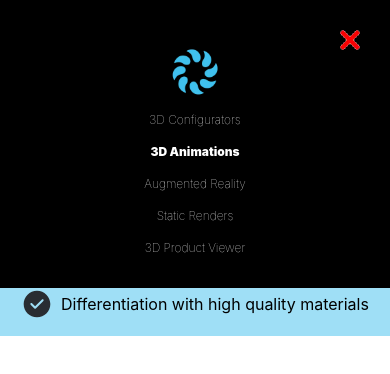
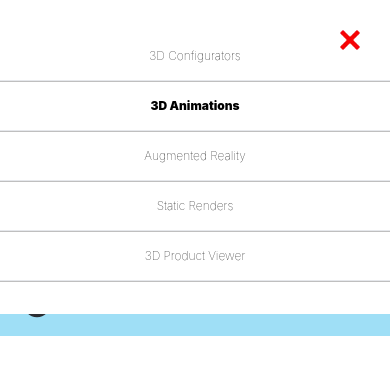
Before and after one commit to ManuelGurbanov/Opptix-Web, a React (Create React App) app: page /services/1 in a window 390 px wide. Both pictures are taken after a click on the button 334 px from the left and 32 px from the top of the page. Shown: the top 374 px of the page. Built offline with nearby package versions, Linux system fonts and the light colour scheme.

Commit message:
fixed bugs for final release

```diff
--- a/src/CaseStudiePage.js
+++ b/src/CaseStudiePage.js
@@ -410,6 +410,7 @@ function CaseStudiePage({ language }) {
           muted
           loop
           autoPlay
+          playsInline
           onClick={() => onClick(src, index)}
         />
       </div>
--- a/src/ContractButton.js
+++ b/src/ContractButton.js
@@ -9,8 +9,9 @@ export default function ContractButton({language}) {
     return (
         <>
         <button className=' bg-black text-nowrap rounded-3xl sm:px-4 sm:py-2 px-2 py-1 text-white flex items-center justify-center sm:gap-4 hover:scale-105 transition duration-75 sm:text-base text-[10px]' onClick={() => setContact(true)}>
-        <span>{translate("contract", language)}</span> <a className='aspect-square h-8 rounded-full -rotate-45 flex items-center justify-center hover:scale-105 transition duration-75' href='/services/0'>
-            <RightArrow color="#ffffff" />
+        <span>{translate("contract", language)}</span>
+        <a className='h-8 w-8 rounded-full -rotate-45 flex items-center justify-center hover:scale-105 transition duration-75 z-50' href='/services/0'>
+          <RightArrow color="#ffffff"/>
         </a>
       </button>
       {contact ? <ContactForm language={language} setContact={setContact}/> : null}
--- a/src/Footer.js
+++ b/src/Footer.js
@@ -41,7 +41,7 @@ const [result, setResult] = React.useState(false);
 };
   return (
     <div
-      className="w-full h-auto bg-zinc-200 flex flex-col sm:flex-row justify-center items-start text-black sm:p-12 p-3 gap-9 text-sm"
+      className="w-full h-auto bg-zinc-200 flex flex-row justify-center items-start text-black sm:p-12 p-6 gap-9 text-sm"
       id="get-started"
     >
       {/* Intro Section */}
@@ -66,7 +66,7 @@ const [result, setResult] = React.useState(false);
       </div>
 
       {/* Services Section */}
-      <div className="flex-col gap-1 text-black sm:flex hidden">
+      <div className="flex-col gap-1 text-black">
         <h1 className="font-bold">{translate("services", language)}</h1>
         {services.map((service) => (
           <div key={service.id} className="hover:underline cursor-pointer">
--- a/src/Navbar.js
+++ b/src/Navbar.js
@@ -25,9 +25,9 @@ function Navbar({ language, setLanguage }) {
 
         <div className='flex flex-row'>
           {/* Logo en Celulares */}
-          <button to="/" className='block w-8 sm:hidden'>
+          <Link to="/" className='block w-8 sm:hidden'>
             <img src="img/icon.webp" alt="Logo" />
-          </button>
+          </Link>
 
           <button
             className="block ml-4 mr-4 sm:hidden justify-self-start"
--- a/src/Packs.js
+++ b/src/Packs.js
@@ -40,7 +40,7 @@ function Packs({ packs, language }) {
                             </a>
                         </div>
 
-                        <p className='text-sm sm:text-[16px] my-2 w-full text-left italic font-extralight' data-aos="fade-up">{pack.description}</p>
+                        <p className='text-sm sm:text-[16px] my-2 w-full text-left italic font-light' data-aos="fade-up">{pack.description}</p>
 
                         <ul className="list-disc pl-5 text-left font-extralight w-full mb-3 text-sm sm:text-[17.43px]" data-aos="fade-up">
                             {translate(`pack${pack.id + 1}ResultsTittles`, language).map((title, index) => (
--- a/src/RightArrow.js
+++ b/src/RightArrow.js
@@ -1,5 +1,19 @@
-export default function RightArrow({color}) {
+export default function RightArrow({ color }) {
     return (
-        <svg viewBox="0 0 24 24" fill="none" xmlns="http://www.w3.org/2000/svg"><g id="SVGRepo_bgCarrier" strokeWidth="0"></g><g id="SVGRepo_tracerCarrier" strokeLinecap="round" strokeLinejoin="round"></g><g id="SVGRepo_iconCarrier"> <path d="M6 12H18M18 12L13 7M18 12L13 17" stroke={color} strokeWidth="1.5" strokeLinecap="round" strokeLinejoin="round"></path> </g></svg>
-    )
-}
+      <svg
+        viewBox="0 0 24 24"
+        width="24"
+        height="24"
+        fill="none"
+        xmlns="http://www.w3.org/2000/svg"
+      >
+        <path
+          d="M6 12H18M18 12L13 7M18 12L13 17"
+          stroke={color}
+          strokeWidth="1.5"
+          strokeLinecap="round"
+          strokeLinejoin="round"
+        />
+      </svg>
+    );
+  }
--- a/src/Services.js
+++ b/src/Services.js
@@ -1,17 +1,18 @@
 import React, { useEffect, useState } from "react";
 import { translate } from "./Translations";
 
-import { Link , useParams } from "react-router-dom";
+import { Link , useParams, useNavigate } from "react-router-dom";
 import ContactForm from "./ContactForm";
 
 
 function Services({ language, services, setLanguage, contact }) {
-  const { serviceId } = useParams();  // Obtenemos el id del servicio de la URL
+  const navigate = useNavigate();
+  const { serviceId } = useParams();
   const [actualService, setActualService] = useState(parseInt(serviceId));
 
-  const [currentPage, setCurrentPage] = useState(0); // Estado para controlar la página actual
+  const [currentPage, setCurrentPage] = useState(0);
 
-  const servicesPerPage = 3; // Número de servicios por página en pantallas pequeñas
+  const servicesPerPage = 3;
 
   const totalPages = Math.ceil(services.length / servicesPerPage);
 
@@ -38,6 +39,7 @@ function Services({ language, services, setLanguage, contact }) {
 
   const changeServiceAndCloseMenu = (serviceId) => {
     setActualService(serviceId);
+    navigate(`/services/${serviceId}`);
     setShowMenuHamburguer(false);
   }
 
@@ -54,7 +56,7 @@ function Services({ language, services, setLanguage, contact }) {
 
         {services.map((service, index) => (
           <button
-            onClick={() => setActualService(service.id)}
+            onClick={() => changeServiceAndCloseMenu(service.id)}
             key={index}
             className={`hover:scale-105 text-xs text-center w-full transition ease-in cursor-pointer duration-75 text-nowrap ${
               actualService === service.id ? "font-bold" : ""
@@ -122,7 +124,7 @@ function Services({ language, services, setLanguage, contact }) {
 
       {/* Menú desplegable en celulares */}
       {showMenuHamburguer && (
-        <div className="fixed top-0 left-0 w-full bg-black z-40 flex flex-col items-center text-white gap-4 p-8">
+        <div className="fixed top-0 left-0 z-40 flex flex-col items-center w-full gap-4 p-8 text-black bg-white font-semibold">
           <button>
             <img
               src="/exit.webp"
@@ -131,9 +133,9 @@ function Services({ language, services, setLanguage, contact }) {
               onClick={() => setShowMenuHamburguer(false)}
             />
           </button>
-          <img src="/img/icon.webp" alt="Logo" className='w-12'/>
 
           {services.map((service, index) => (
+          <>
           <button
             onClick={() => changeServiceAndCloseMenu(service.id)}
             key={index}
@@ -143,6 +145,8 @@ function Services({ language, services, setLanguage, contact }) {
           >
             {service.name}
           </button>
+          <hr className='w-screen h-[2px] bg-black bg-opacity-25'></hr>
+          </>
           ))}
         </div>
       )}
@@ -153,7 +157,7 @@ function Services({ language, services, setLanguage, contact }) {
           <button
             onClick={() => setActualService(service.id)}
             key={index}
-            className={`hover:scale-105 text-[10px] text-center w-24 transition ease-in cursor-pointer duration-75 smallGradient h-12 p-2 rounded-2xl ${
+            className={`hover:scale-105 text-sm text-center w-24 transition ease-in cursor-pointer duration-75 text-black h-12 p-2 rounded-2xl ${
               actualService === service.id ? "opacity-100" : "opacity-60"
             }`}
           >
@@ -165,14 +169,14 @@ function Services({ language, services, setLanguage, contact }) {
           currentPage < totalPages - 1 ? (
             <button
               onClick={goToNextPage}
-              className="hover:scale-105 text-[10px] text-center w-8 transition ease-in cursor-pointer duration-75 smallGradient ring-[1px] ring-zinc-400 h-12 rounded-2xl"
+              className="hover:scale-105 text-sm text-center w-8 transition ease-in cursor-pointer duration-75 h-12 rounded-2xl"
             >
               &gt;
             </button>
           ) : (
             <button
               onClick={goToPreviousPage}
-              className="hover:scale-105 text-[10px] text-center w-8 transition ease-in cursor-pointer duration-75 smallGradient h-12 rounded-2xl"
+              className="hover:scale-105 text-sm text-center w-8 transition ease-in cursor-pointer duration-75 h-12 rounded-2xl"
             >
               &lt;
             </button>
```
